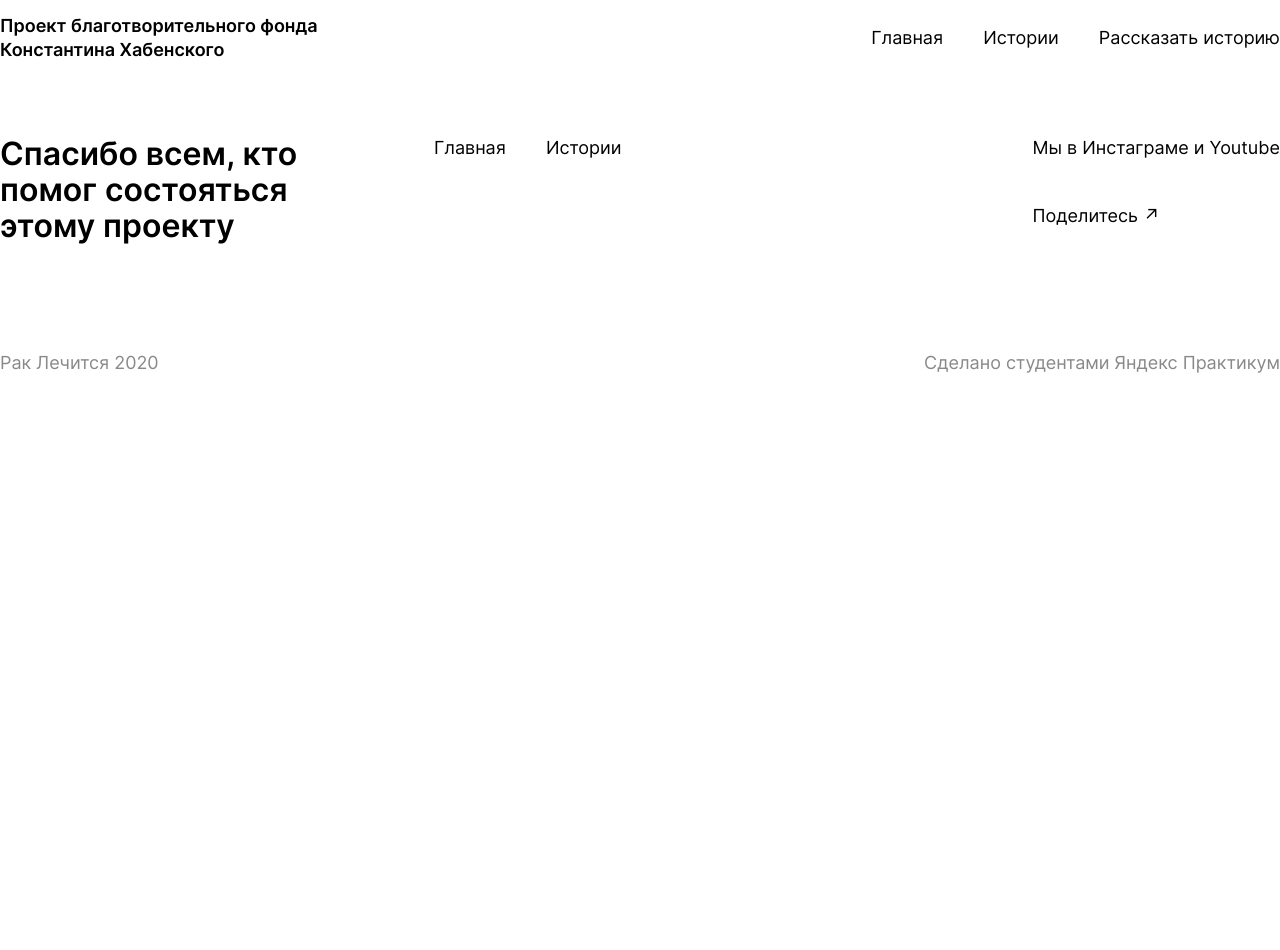
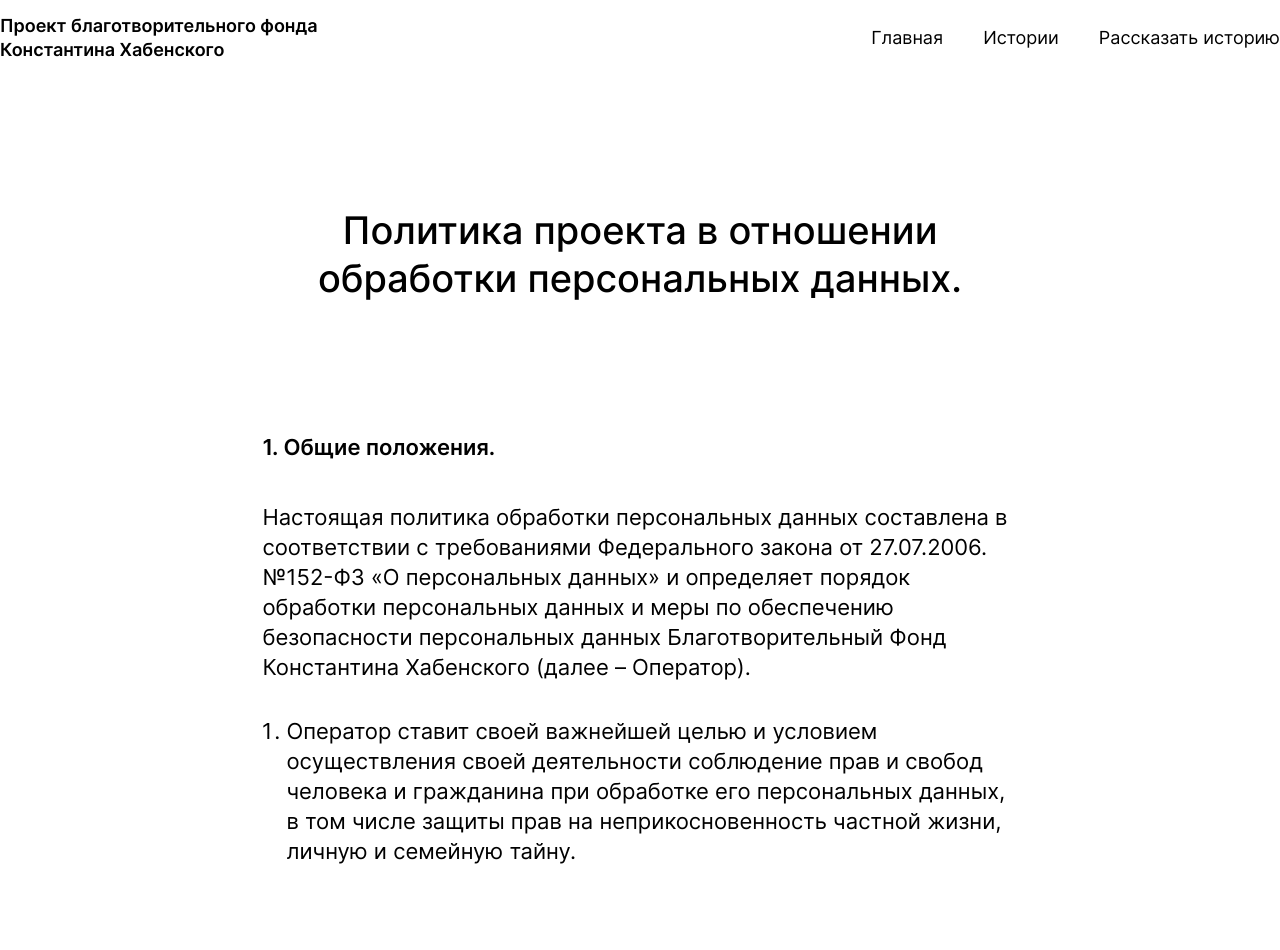
Before and after one commit to notabene91/rak-lechitsa, a Nuxt app: page /rules in a window 1280 px wide. Shown: the top 950 px of the page. Before the commit the page ends 800 px from the top, so only its background shows below. Built offline with nearby package versions, Linux system fonts and the light colour scheme.

Commit message:
create Rules

```diff
--- /dev/null
+++ b/pages/rules.vue
@@ -0,0 +1,70 @@
+<template>
+  <div class="rules container">
+    <h2 class="rules__title">
+      Политика проекта в отношении обработки персональных данных.
+    </h2>
+    <div class="rules__container">
+      <h3 class="rules__subtitle">1. Общие положения.</h3>
+      <p class="rules__text">
+        Настоящая политика обработки персональных данных составлена в
+        соответствии с требованиями Федерального закона от 27.07.2006. №152-ФЗ
+        «О персональных данных» и определяет порядок обработки персональных
+        данных и меры по обеспечению безопасности персональных данных
+        Благотворительный Фонд Константина Хабенского (далее – Оператор).
+      </p>
+      <ol class="rules__list">
+        <li class="rules__list-element">
+          Оператор ставит своей важнейшей целью и условием осуществления своей
+          деятельности соблюдение прав и свобод человека и гражданина при
+          обработке его персональных данных, в том числе защиты прав на
+          неприкосновенность частной жизни, личную и семейную тайну.
+        </li>
+      </ol>
+    </div>
+  </div>
+</template>
+
+<script>
+export default {};
+</script>
+
+<style scoped>
+.rules {
+  margin: 0 auto 0;
+}
+
+.rules__title {
+  font-weight: 500;
+  font-size: 38px;
+  line-height: 48px;
+  margin: 130px auto;
+  max-width: 54%;
+  text-align: center;
+}
+
+.rules__container {
+  margin: 0 auto;
+  max-width: 59%;
+}
+
+.rules__subtitle {
+  margin-bottom: 40px;
+  font-weight: 600;
+  font-size: 22px;
+  line-height: 30px;
+}
+
+.rules__text {
+  font-weight: normal;
+  font-size: 22px;
+  line-height: 30px;
+  margin-bottom: 34px;
+}
+
+.rules__list {
+  padding: 0 0 0 24px;
+  font-weight: normal;
+  font-size: 22px;
+  line-height: 30px;
+}
+</style>
```
